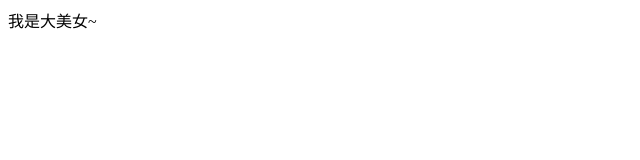
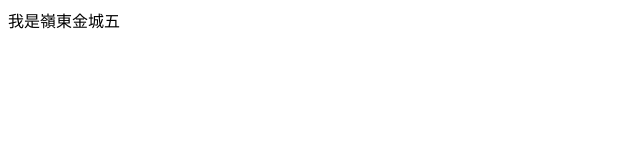
Before and after one commit to wupojung/Web20260414, a plain HTML site: page index.html in a window 1280 px wide. Shown: the full height of the page, 0-640 px from the left. Drawn offline with Linux system fonts and the light colour scheme.

Commit message:
修正用詞

```diff
--- a/index.html
+++ b/index.html
@@ -5,6 +5,6 @@
     <title>Title</title>
 </head>
 <body>
-   我是大美女~
+   我是嶺東金城五
 </body>
 </html>
```
